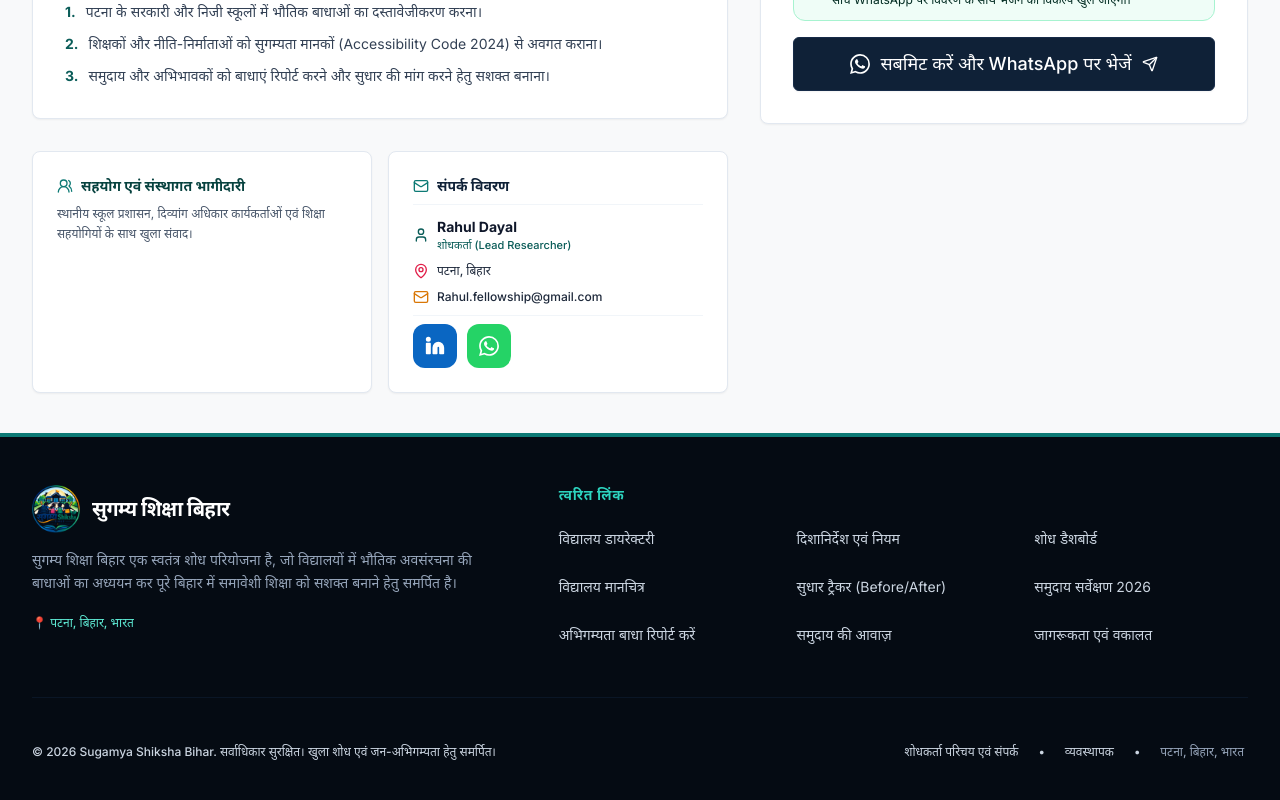
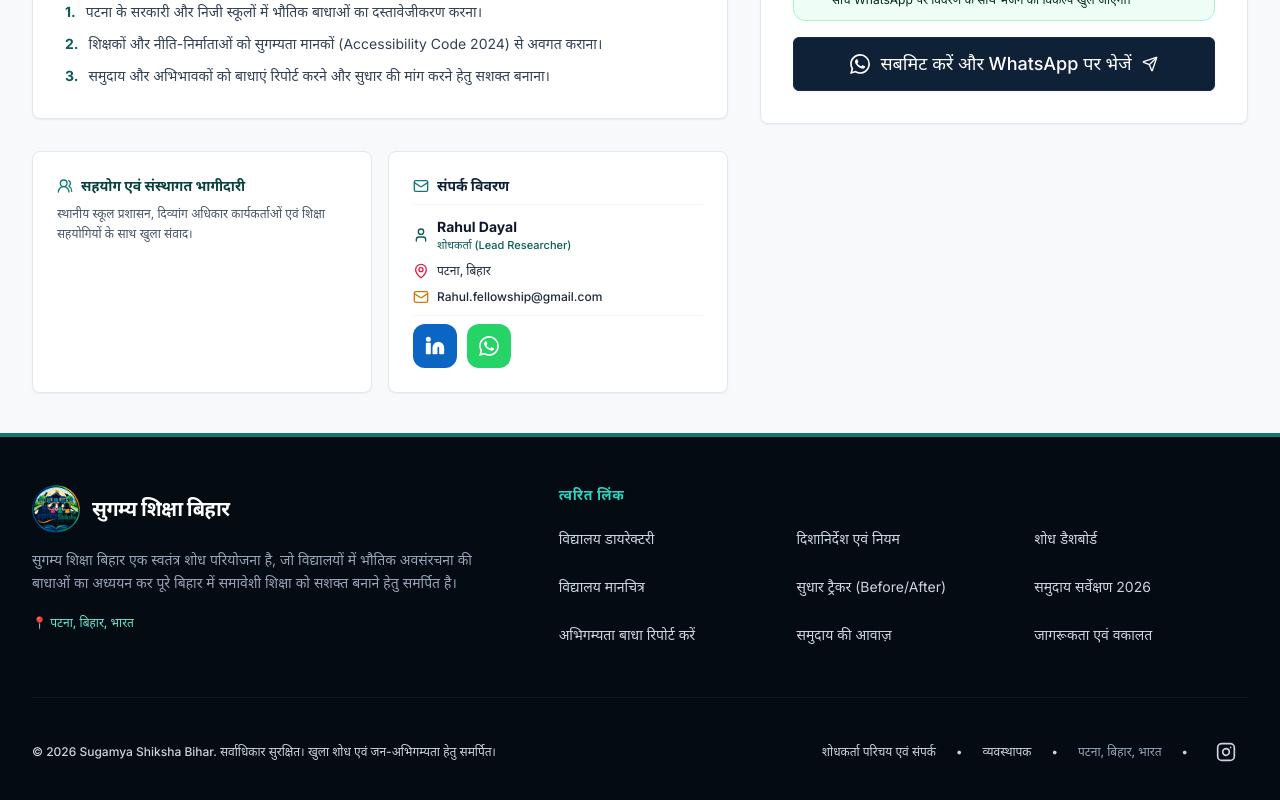
Before and after one commit to adityarajgupta154/-Sugamya-Shiksha-, a Next.js app: page /about in a window 1280 px wide. Shown: the part 1095-1895 px from the top of the page. Built offline with nearby package versions, Linux system fonts and the light colour scheme; no server answers.

Commit message:
feat(footer): add Instagram logo redirect link to bottom footer bar

```diff
--- a/src/components/layout/Footer.tsx
+++ b/src/components/layout/Footer.tsx
@@ -3,6 +3,7 @@
 import React from "react";
 import Link from "next/link";
 import Image from "next/image";
+import { Instagram } from "lucide-react";
 import { useLanguage } from "@/context/LanguageContext";
 
 export function Footer() {
@@ -144,6 +145,17 @@ export function Footer() {
             <span className="min-h-[44px] flex items-center px-1 text-slate-400">
               {locale === "hi" ? "पटना, बिहार, भारत" : "Patna, Bihar, India"}
             </span>
+            <span aria-hidden="true">•</span>
+            <a
+              href="https://www.instagram.com/sugamyashikhshabihar?obrf=MWt3dnZoa2hrYWo4NQ=="
+              target="_blank"
+              rel="noopener noreferrer"
+              aria-label="Instagram"
+              title="Instagram"
+              className="min-h-[44px] min-w-[44px] inline-flex items-center justify-center text-slate-300 hover:text-pink-400 transition-all hover:scale-110 active:scale-95 focus-visible:outline-none focus-visible:ring-1 focus-visible:ring-teal-400 rounded"
+            >
+              <Instagram className="w-5 h-5" aria-hidden="true" />
+            </a>
           </div>
         </div>
       </div>
```
